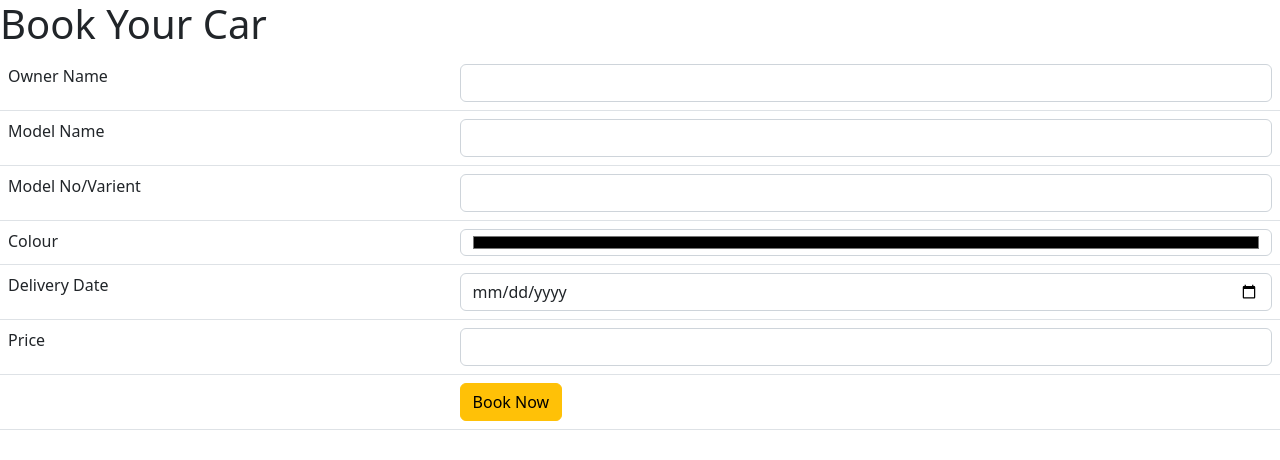
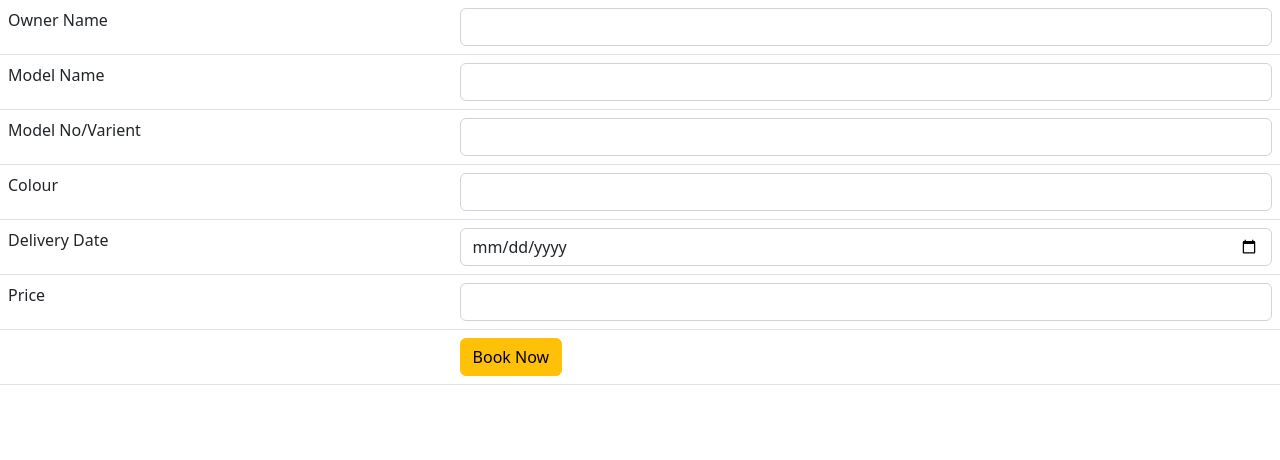
Before and after one commit to issac2001/car-delivery, a plain HTML site: page index.html in a window 1280 px wide. Drawn offline with nearby package versions, Linux system fonts and the light colour scheme.

Commit message:
Heading deleted

```diff
--- a/index.html
+++ b/index.html
@@ -9,7 +9,6 @@
     <title>Car Booking</title>
 </head>
 <body>
-    <h1>Book Your Car</h1>
     <table class="table">
         <tr>
             <td>Owner Name</td>
@@ -25,7 +24,7 @@
         </tr>
         <tr>
             <td>Colour</td>
-            <td><input type="color" class="form-control"></td>
+            <td><input type="text" class="form-control"></td>
         </tr>
         <tr>
             <td>Delivery Date</td>
```
